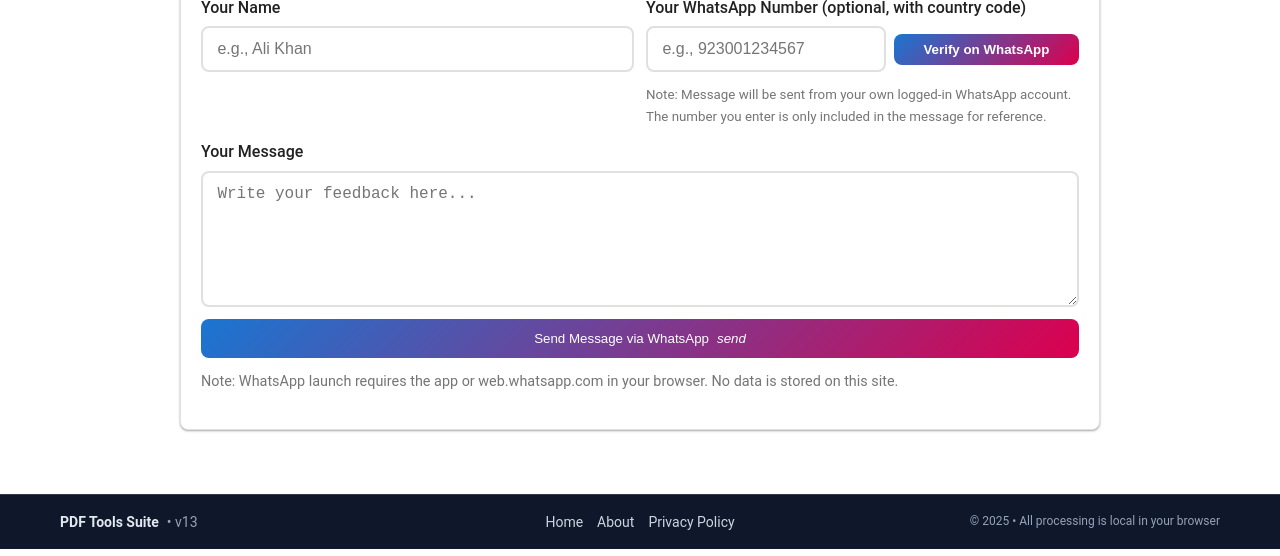
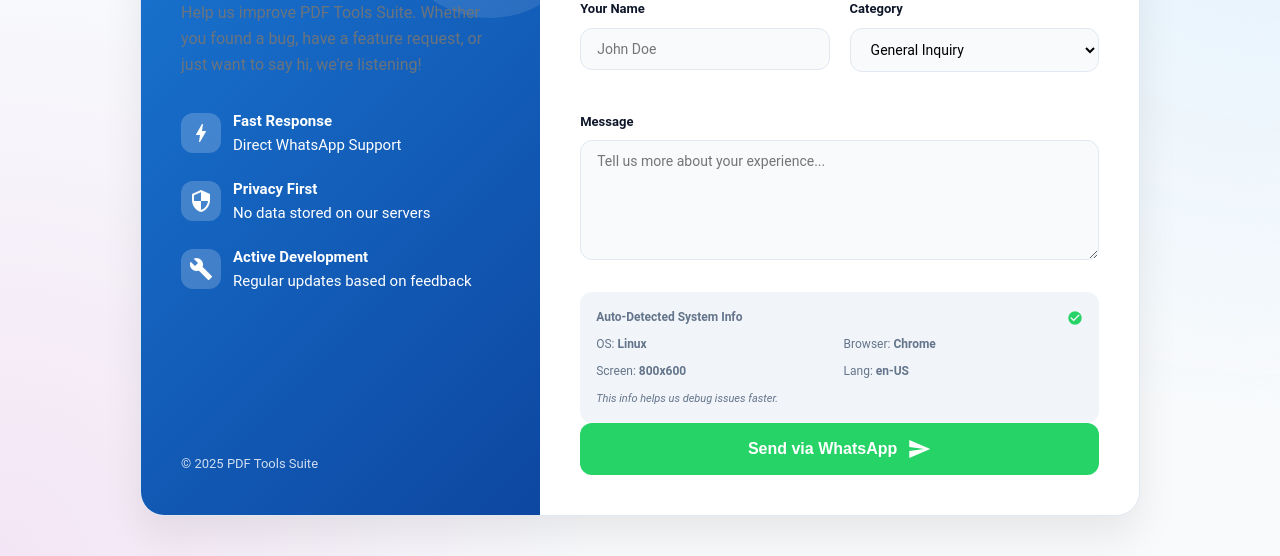
Before and after one commit to alicomputer76w/Pdf_Tools, a plain HTML site: page feedback.html in a window 1280 px wide. Shown: the part 248-804 px from the top of the page. Drawn offline with Linux system fonts and the light colour scheme.

Commit message:
Add files via upload

```diff
--- a/feedback.html
+++ b/feedback.html
@@ -3,219 +3,451 @@
 <head>
   <meta charset="UTF-8" />
   <meta name="viewport" content="width=device-width, initial-scale=1" />
-  <title>Feedback • PDF Tools Suite</title>
+  <title>Feedback & Support • PDF Tools Suite</title>
+  <meta name="description" content="Share your feedback, report bugs, or request features directly via WhatsApp. Fast and personal support." />
+
+  <!-- CSS -->
   <link rel="stylesheet" href="css/styles.css" />
   <link rel="stylesheet" href="css/components.css" />
+  <link href="https://fonts.googleapis.com/icon?family=Material+Icons" rel="stylesheet">
+
   <!-- Favicon -->
   <link rel="shortcut icon" href="icon.ico?v=2" type="image/x-icon" />
   <link rel="icon" href="icon.ico?v=2" type="image/x-icon" sizes="any" />
   <link rel="icon" type="image/png" href="icon.png?v=2" sizes="32x32" />
   <link rel="apple-touch-icon" href="icon.png?v=2" sizes="180x180" />
-  <link rel="icon" type="image/png" href="https://pdfescape.online/icon.png?v=2" sizes="32x32" />
-  <link rel="icon" href="https://pdfescape.online/icon.ico?v=2" type="image/x-icon" />
-  <meta name="description" content="Share your feedback about PDF Tools Suite via WhatsApp." />
-  <link rel="canonical" href="https://pdfescape.online/feedback.html">
-  <!-- Open Graph / Twitter Meta for better sharing and SEO -->
+
+  <!-- Meta -->
   <meta property="og:type" content="website" />
-  <meta property="og:title" content="Feedback • PDF Tools Suite" />
-  <meta property="og:description" content="Share your feedback about PDF Tools Suite via WhatsApp." />
+  <meta property="og:title" content="Feedback & Support • PDF Tools Suite" />
+  <meta property="og:description" content="Share your feedback directly via WhatsApp." />
   <meta property="og:url" content="https://pdfescape.online/feedback.html" />
   <meta property="og:image" content="https://pdfescape.online/icons/pdf.svg" />
-  <meta name="twitter:card" content="summary" />
-  <meta name="twitter:title" content="Feedback • PDF Tools Suite" />
-  <meta name="twitter:description" content="Share your feedback about PDF Tools Suite via WhatsApp." />
-  <meta name="twitter:image" content="https://pdfescape.online/icons/pdf.svg" />
-  <script>
-    (function(){
-      var h=location.hostname;
-      if(h.indexOf('github.io')!==-1){
-        var m=document.createElement('meta');
-        m.name='robots';
-        m.content='noindex,follow';
-        document.head.appendChild(m);
-        var p=location.pathname.replace(/^\/Pdf_Tools/,'');
-        var u='https://pdfescape.online'+p+location.search+location.hash;
-        location.replace(u);
+
+  <style>
+    :root {
+      --primary: #1976d2;
+      --primary-dark: #1565c0;
+      --surface: #ffffff;
+      --bg: #f8fafc;
+      --text: #0f172a;
+      --text-light: #64748b;
+      --border: #e2e8f0;
+    }
+
+    body {
+      background-color: var(--bg);
+      color: var(--text);
+    }
+
+    .feedback-page {
+      min-height: calc(100vh - 140px); /* Adjust for header/footer */
+      display: flex;
+      justify-content: center;
+      align-items: center;
+      padding: 40px 20px;
+      background: radial-gradient(circle at top right, #e3f2fd 0%, transparent 40%),
+                  radial-gradient(circle at bottom left, #f3e5f5 0%, transparent 40%);
+    }
+
+    .feedback-container {
+      display: grid;
+      grid-template-columns: 1fr 1.5fr;
+      max-width: 1000px;
+      width: 100%;
+      background: var(--surface);
+      border-radius: 24px;
+      box-shadow: 0 20px 40px rgba(0,0,0,0.08);
+      overflow: hidden;
+      border: 1px solid var(--border);
+    }
+
+    /* Left Panel */
+    .feedback-info {
+      background: linear-gradient(135deg, #1976d2 0%, #0d47a1 100%);
+      color: white;
+      padding: 40px;
+      display: flex;
+      flex-direction: column;
+      justify-content: space-between;
+      position: relative;
+      overflow: hidden;
+    }
+
+    .feedback-info::before {
+      content: '';
+      position: absolute;
+      top: -50px;
+      right: -50px;
+      width: 200px;
+      height: 200px;
+      background: rgba(255,255,255,0.1);
+      border-radius: 50%;
+    }
+
+    .feedback-info h1 {
+      font-size: 32px;
+      margin-bottom: 16px;
+      font-weight: 700;
+      line-height: 1.2;
+    }
+
+    .feedback-info p {
+      font-size: 16px;
+      opacity: 0.9;
+      line-height: 1.6;
+      margin-bottom: 32px;
+    }
+
+    .info-list {
+      list-style: none;
+      padding: 0;
+      margin: 0;
+    }
+
+    .info-item {
+      display: flex;
+      align-items: center;
+      gap: 12px;
+      margin-bottom: 20px;
+      font-size: 15px;
+    }
+
+    .info-icon {
+      width: 40px;
+      height: 40px;
+      background: rgba(255,255,255,0.2);
+      border-radius: 12px;
+      display: flex;
+      align-items: center;
+      justify-content: center;
+      backdrop-filter: blur(4px);
+    }
+
+    /* Right Panel */
+    .feedback-form-wrapper {
+      padding: 40px;
+    }
+
+    .form-header {
+      margin-bottom: 32px;
+    }
+
+    .form-header h2 {
+      font-size: 24px;
+      color: var(--text);
+      margin-bottom: 8px;
+    }
+
+    .form-header p {
+      color: var(--text-light);
+      font-size: 14px;
+    }
+
+    .form-grid {
+      display: grid;
+      grid-template-columns: 1fr 1fr;
+      gap: 20px;
+      margin-bottom: 20px;
+    }
+
+    .form-group {
+      margin-bottom: 20px;
+    }
+
+    .form-group.full {
+      grid-column: 1 / -1;
+    }
+
+    .form-label {
+      display: block;
+      font-size: 13px;
+      font-weight: 600;
+      color: var(--text);
+      margin-bottom: 8px;
+    }
+
+    .form-input, .form-select, .form-textarea {
+      width: 100%;
+      padding: 12px 16px;
+      border: 1px solid var(--border);
+      border-radius: 12px;
+      font-size: 14px;
+      transition: all 0.2s;
+      background: #f8fafc;
+      font-family: inherit;
+      box-sizing: border-box;
+    }
+
+    .form-input:focus, .form-select:focus, .form-textarea:focus {
+      outline: none;
+      border-color: var(--primary);
+      background: white;
+      box-shadow: 0 0 0 3px rgba(25, 118, 210, 0.1);
+    }
+
+    .form-textarea {
+      resize: vertical;
+      min-height: 120px;
+    }
+
+    .submit-btn {
+      width: 100%;
+      padding: 14px;
+      background: #25D366; /* WhatsApp Green */
+      color: white;
+      border: none;
+      border-radius: 12px;
+      font-size: 16px;
+      font-weight: 600;
+      cursor: pointer;
+      display: flex;
+      align-items: center;
+      justify-content: center;
+      gap: 10px;
+      transition: transform 0.2s, box-shadow 0.2s;
+    }
+
+    .submit-btn:hover {
+      background: #128C7E;
+      transform: translateY(-2px);
+      box-shadow: 0 8px 20px rgba(37, 211, 102, 0.2);
+    }
+
+    .device-info {
+      margin-top: 24px;
+      padding: 16px;
+      background: #f1f5f9;
+      border-radius: 12px;
+      font-size: 12px;
+      color: var(--text-light);
+    }
+
+    .device-info-header {
+      display: flex;
+      justify-content: space-between;
+      align-items: center;
+      margin-bottom: 8px;
+      font-weight: 600;
+    }
+
+    .device-details {
+      display: grid;
+      grid-template-columns: repeat(2, 1fr);
+      gap: 8px;
+    }
+
+    .detail-item span {
+      font-weight: 600;
+    }
+
+    @media (max-width: 768px) {
+      .feedback-container {
+        grid-template-columns: 1fr;
       }
-    })();
-  </script>
-  <script async src="https://pagead2.googlesyndication.com/pagead/js/adsbygoogle.js?client=ca-pub-1107381099661269" crossorigin="anonymous"></script>
+      .form-grid {
+        grid-template-columns: 1fr;
+      }
+      .feedback-info {
+        padding: 30px;
+      }
+      .feedback-form-wrapper {
+        padding: 30px;
+      }
+    }
+  </style>
 </head>
 <body>
+
   <header class="header">
     <div class="container">
       <div class="header-content">
-        <div class="logo">
+        <a href="/" class="logo" style="text-decoration: none;">
           <i class="material-icons">picture_as_pdf</i>
           <h1>PDF Tools Suite</h1>
-        </div>
-        <nav class="top-nav-links" aria-label="Primary Navigation" style="display: flex; gap: 16px; align-items: center; margin-left: auto;">
+        </a>
+        <nav class="top-nav-links" style="margin-left: auto;">
           <a href="/" class="nav-link">Home</a>
           <a href="about.html" class="nav-link">About</a>
-          <a href="feedback.html" class="nav-link" aria-current="page">Feedback</a>
+          <a href="feedback.html" class="nav-link active">Feedback</a>
         </nav>
       </div>
     </div>
   </header>
 
-  <main class="container" style="max-width: 960px; margin: 0 auto; padding: 24px 20px;">
-    <section class="feedback-section">
-      <div class="feedback-card">
-        <div class="feedback-title-wrap">
-          <h2>
-            <span>Send Feedback on WhatsApp</span>
-            <span class="feedback-badge">Quick & Secure</span>
-          </h2>
+  <main class="feedback-page">
+    <div class="feedback-container">
+      <!-- Left Panel -->
+      <div class="feedback-info">
+        <div>
+          <h1>We Value Your Feedback</h1>
+          <p>Help us improve PDF Tools Suite. Whether you found a bug, have a feature request, or just want to say hi, we're listening!</p>
+
+          <ul class="info-list">
+            <li class="info-item">
+              <div class="info-icon">
+                <i class="material-icons">bolt</i>
+              </div>
+              <div>
+                <strong>Fast Response</strong><br>
+                Direct WhatsApp Support
+              </div>
+            </li>
+            <li class="info-item">
+              <div class="info-icon">
+                <i class="material-icons">security</i>
+              </div>
+              <div>
+                <strong>Privacy First</strong><br>
+                No data stored on our servers
+              </div>
+            </li>
+            <li class="info-item">
+              <div class="info-icon">
+                <i class="material-icons">build</i>
+              </div>
+              <div>
+                <strong>Active Development</strong><br>
+                Regular updates based on feedback
+              </div>
+            </li>
+          </ul>
         </div>
-        <p>Provide your name, WhatsApp number (with country code), and your message. It will open WhatsApp chat to the site owner automatically.</p>
 
-        <form id="feedback-form" class="feedback-form" style="margin-top: 12px;">
-          <div class="feedback-grid">
-            <div class="form-field">
-              <label for="name">Your Name</label>
-              <input type="text" id="name" name="name" placeholder="e.g., Ali Khan" required />
+        <div style="font-size: 13px; opacity: 0.8;">
+          &copy; 2025 PDF Tools Suite
+        </div>
+      </div>
+
+      <!-- Right Panel -->
+      <div class="feedback-form-wrapper">
+        <div class="form-header">
+          <h2>Send a Message</h2>
+          <p>This will open WhatsApp with your pre-filled message.</p>
+        </div>
+
+        <form id="feedback-form">
+          <div class="form-grid">
+            <div class="form-group">
+              <label class="form-label" for="name">Your Name</label>
+              <input type="text" id="name" class="form-input" placeholder="John Doe" required>
             </div>
-            <div class="form-field">
-              <label for="visitorNumber">Your WhatsApp Number (optional, with country code)</label>
-              <div style="display:flex; gap:8px; align-items:center;">
-                <input type="tel" id="visitorNumber" name="visitorNumber" placeholder="e.g., 923001234567" />
-                <button type="button" id="verify-wa" class="tool-btn" style="padding:8px 12px; font-weight:600;">Verify on WhatsApp</button>
-              </div>
-              <small style="display:block; margin-top:6px; color: var(--text-secondary);">Note: Message will be sent from your own logged‑in WhatsApp account. The number you enter is only included in the message for reference.</small>
+            <div class="form-group">
+              <label class="form-label" for="category">Category</label>
+              <select id="category" class="form-select">
+                <option value="General">General Inquiry</option>
+                <option value="Bug Report">Report a Bug</option>
+                <option value="Feature Request">Request Feature</option>
+                <option value="Partnership">Partnership / Ads</option>
+                <option value="Other">Other</option>
+              </select>
             </div>
           </div>
-          <div class="form-field">
-            <label for="message">Your Message</label>
-            <textarea id="message" name="message" rows="6" placeholder="Write your feedback here..." required></textarea>
+
+          <div class="form-group">
+            <label class="form-label" for="message">Message</label>
+            <textarea id="message" class="form-textarea" placeholder="Tell us more about your experience..." required></textarea>
           </div>
-          <div class="form-actions">
-            <button type="submit" class="tool-btn">
-              <span>Send Message via WhatsApp</span>
-              <i class="material-icons">send</i>
-            </button>
+
+          <div class="device-info">
+            <div class="device-info-header">
+              <span>Auto-Detected System Info</span>
+              <i class="material-icons" style="font-size: 16px; color: #25D366;">check_circle</i>
+            </div>
+            <div class="device-details" id="device-details">
+              <!-- Populated by JS -->
+            </div>
+            <div style="margin-top: 8px; font-size: 11px; font-style: italic;">
+              This info helps us debug issues faster.
+            </div>
           </div>
-          <p style="margin-top: 12px; color: var(--text-secondary); font-size: 0.9em;">Note: WhatsApp launch requires the app or web.whatsapp.com in your browser. No data is stored on this site.</p>
+
+          <button type="submit" class="submit-btn">
+            <span>Send via WhatsApp</span>
+            <i class="material-icons">send</i>
+          </button>
         </form>
       </div>
-
-
-    </section>
+    </div>
   </main>
 
-  <footer class="site-footer" role="contentinfo">
-    <div class="footer-inner">
-      <div class="footer-brand"><strong>PDF Tools Suite</strong> <span class="footer-version">• v13</span></div>
-      <nav class="footer-nav" aria-label="Footer Navigation">
-        <a href="/" class="footer-link">Home</a>
-        <a href="about.html" class="footer-link">About</a>
-        <a href="policy.html" class="footer-link">Privacy Policy</a>
-      </nav>
-      <div class="footer-meta"><span>© 2025 • All processing is local in your browser</span></div>
-    </div>
-  </footer>
+  <script>
+    // Configuration
+    const OWNER_PHONE = '923081517640'; // Your WhatsApp number
+    const SITE_NAME = 'PDF Tools Suite';
 
-  <script>
-    // Optional backend verification endpoint. Set this to your deployed server URL to enable advanced WhatsApp number validation.
-    // Local development:
-    const WA_VERIFY_ENDPOINT = 'http://localhost:8080/api/verify-whatsapp';
-    // Replace this with your actual WhatsApp number in international format (no '+'). Example: 923001234567
-    const OWNER_WHATSAPP = '923081517640'; // Owner WhatsApp number in international format (no '+')
-    // Customize incoming WhatsApp message with site identity
-    const SITE_NAME = 'PDF Tools Suite';
-    const SITE_URL = 'https://pdfescape.online/';
+    // Auto-detect system info
+    function getSystemInfo() {
+      const ua = navigator.userAgent;
+      let browser = "Unknown";
+      if (ua.indexOf("Chrome") > -1) browser = "Chrome";
+      else if (ua.indexOf("Safari") > -1) browser = "Safari";
+      else if (ua.indexOf("Firefox") > -1) browser = "Firefox";
+      else if (ua.indexOf("Edge") > -1) browser = "Edge";
 
-    document.getElementById('feedback-form').addEventListener('submit', async function(e) {
+      let os = "Unknown";
+      if (ua.indexOf("Win") > -1) os = "Windows";
+      else if (ua.indexOf("Mac") > -1) os = "MacOS";
+      else if (ua.indexOf("Linux") > -1) os = "Linux";
+      else if (ua.indexOf("Android") > -1) os = "Android";
+      else if (ua.indexOf("iPhone") > -1) os = "iOS";
+
+      return {
+        browser: browser,
+        os: os,
+        screen: `${window.screen.width}x${window.screen.height}`,
+        language: navigator.language
+      };
+    }
+
+    // Populate system info on load
+    const sysInfo = getSystemInfo();
+    const detailsContainer = document.getElementById('device-details');
+    detailsContainer.innerHTML = `
+      <div class="detail-item">OS: <span>${sysInfo.os}</span></div>
+      <div class="detail-item">Browser: <span>${sysInfo.browser}</span></div>
+      <div class="detail-item">Screen: <span>${sysInfo.screen}</span></div>
+      <div class="detail-item">Lang: <span>${sysInfo.language}</span></div>
+    `;
+
+    // Handle Form Submit
+    document.getElementById('feedback-form').addEventListener('submit', function(e) {
       e.preventDefault();
+
       const name = document.getElementById('name').value.trim();
-      const visitorNumberRaw = document.getElementById('visitorNumber').value.trim();
-      const visitorNumber = visitorNumberRaw.replace(/[^0-9]/g, ''); // keep digits only
+      const category = document.getElementById('category').value;
       const message = document.getElementById('message').value.trim();
 
       if (!name || !message) {
-        alert('Please fill in your name and message. WhatsApp number is optional.');
+        alert('Please fill in all required fields.');
         return;
       }
 
-      const text = [
-        `\ud83d\udce9 ${SITE_NAME} — Website Feedback`,
-        `Source: ${SITE_URL}`,
-        `Sender: ${name}`,
-        ...(visitorNumber ? [`Visitor WhatsApp (claimed): +${visitorNumber}`] : []),
-        '',
-        'Message:',
-        message,
-        '',
-        `This feedback was sent via ${SITE_NAME} website.`,
-        'یہ فیڈبیک ہماری ویب سائٹ سے بھیجا گیا ہے۔'
-      ].join('\n');
-      const url = `https://wa.me/${OWNER_WHATSAPP}?text=${encodeURIComponent(text)}`;
+      // Format WhatsApp Message
+      const text = `
+*New Feedback for ${SITE_NAME}* 📝
 
-      const proceed = () => {
-        window.open(url, '_blank');
-      };
+👤 *Name:* ${name}
+📂 *Category:* ${category}
 
-      if (WA_VERIFY_ENDPOINT && visitorNumber) {
-        try {
-          const resp = await fetch(WA_VERIFY_ENDPOINT, {
-            method: 'POST',
-            headers: { 'Content-Type': 'application/json' },
-            body: JSON.stringify({ number: visitorNumber })
-          });
-          if (!resp.ok) throw new Error('Verification service error');
-          const data = await resp.json();
-          if (data.status === 'valid') {
-            proceed();
-          } else {
-            alert('This number is not on WhatsApp. Please use a valid WhatsApp number or leave the field empty.');
-          }
-        } catch (err) {
-          console.warn('Verification failed:', err);
-          alert('Verification is currently unavailable. Proceeding to WhatsApp from your logged-in account.');
-          proceed();
-        }
-      } else {
-        proceed();
-      }
-    });
+💬 *Message:*
+${message}
 
-    // Optional: allow user to quickly verify if a number has WhatsApp by opening wa.me/<number>
-    document.getElementById('verify-wa').addEventListener('click', async function() {
-      const raw = document.getElementById('visitorNumber').value.trim();
-      const num = raw.replace(/[^0-9]/g, '');
-      if (!num) {
-        alert('Please enter a number to verify.');
-        return;
-      }
-      if (num.length < 8 || num.length > 15) {
-        alert('Please enter a valid international number without + (8–15 digits).');
-        return;
-      }
-      // If backend verification is configured, use it; otherwise fallback to wa.me
-      if (WA_VERIFY_ENDPOINT) {
-        try {
-          const resp = await fetch(WA_VERIFY_ENDPOINT, {
-            method: 'POST',
-            headers: { 'Content-Type': 'application/json' },
-            body: JSON.stringify({ number: num })
-          });
-          if (!resp.ok) throw new Error('Verification service error');
-          const data = await resp.json();
-          if (data.status === 'valid') {
-            alert('This number is on WhatsApp ✅');
-          } else {
-            alert('This number is not on WhatsApp ❌');
-          }
-        } catch (err) {
-          console.warn('Verification failed:', err);
-          alert('Verification service unavailable, opening WhatsApp check page...');
-          const checkUrl = `https://wa.me/${num}`;
-          window.open(checkUrl, '_blank');
-        }
-      } else {
-        const checkUrl = `https://wa.me/${num}`;
-        window.open(checkUrl, '_blank');
-      }
+------------------
+⚙️ *System Info:*
+• OS: ${sysInfo.os}
+• Browser: ${sysInfo.browser}
+• Screen: ${sysInfo.screen}
+• Lang: ${sysInfo.language}
+• Date: ${new Date().toLocaleString()}
+------------------
+`.trim();
+
+      // Encode and open
+      const whatsappUrl = `https://wa.me/${OWNER_PHONE}?text=${encodeURIComponent(text)}`;
+      window.open(whatsappUrl, '_blank');
     });
   </script>
+
 </body>
 </html>
```
